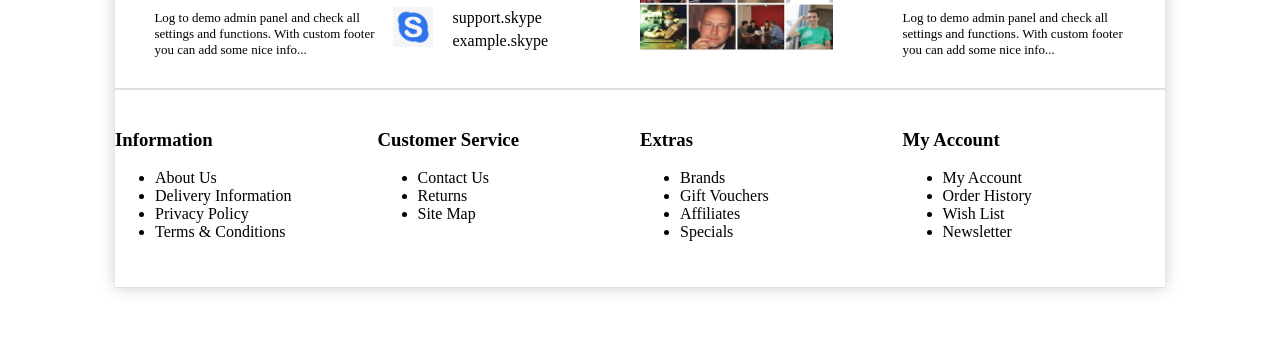
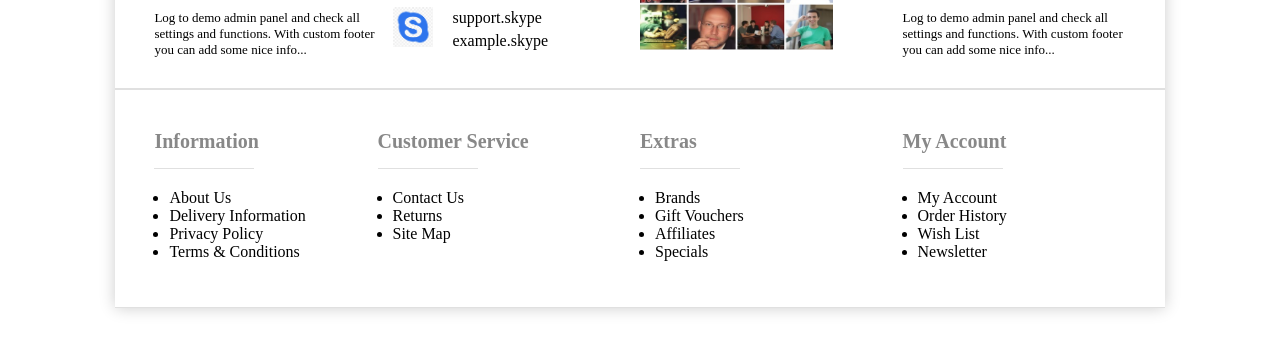
Before and after one commit to Davidsierra12-22/tienda-online, a plain HTML site: page index.html in a window 1280 px wide. Shown: the part 1331-1679 px from the top of the page. Drawn offline with Linux system fonts and the light colour scheme.

Commit message:
vances-noche

```diff
--- a/index.html
+++ b/index.html
@@ -389,6 +389,9 @@
                 </ul>
             </div>
         </div>
+        <div class="gallery6">
+
+        </div>
 
     </div>
 
--- a/stilos.css
+++ b/stilos.css
@@ -144,7 +144,8 @@
     background-repeat: no-repeat;
     background-size: cover;
 }
-.detalles-taladro{
+
+.detalles-taladro {
     margin-right: 140px;
 }
 
@@ -173,7 +174,7 @@
 
 }
 
-.detalles-taladro h4{
+.detalles-taladro h4 {
     background-color: #FFD400;
     color: rgb(6, 76, 168);
     width: 40%;
@@ -857,7 +858,8 @@ p {
     font-size: 20px;
     color: #888;
 }
-.gallery5{
+
+.gallery5 {
     display: grid;
     grid-template-columns: 1fr 1fr 1fr 1fr;
     padding-top: 20px;
@@ -865,3 +867,81 @@ p {
     border-bottom: 1px solid #E0E0E0;
     border-top: 1px solid #E0E0E0;
 }
+
+.information {
+    margin-left: 15%;
+
+}
+.information h3 {
+    font-size: 20px;
+    color: #888;
+}
+
+.information h3::after {
+  content: '';
+  display: block;
+  height: 1px; /* Grosor del borde */
+  width: 100px; /* Ancho del borde, ajusta a tu gusto */
+  background-color: #E0E0E0;
+  margin-top: 15px;
+}
+
+.text-information {
+    padding-left: 15px;
+}
+
+
+.custom-service h3 {
+    font-size: 20px;
+    color: #888;
+}
+.custom-service h3::after {
+  content: '';
+  display: block;
+  height: 1px; /* Grosor del borde */
+  width: 100px; /* Ancho del borde, ajusta a tu gusto */
+  background-color: #E0E0E0;
+  margin-top: 15px;
+}
+
+.text-service {
+    padding-left: 15px;
+}
+
+.extras h3 {
+    font-size: 20px;
+    color: #888;
+}
+.extras h3::after {
+  content: '';
+  display: block;
+  height: 1px; /* Grosor del borde */
+  width: 100px; /* Ancho del borde, ajusta a tu gusto */
+  background-color: #E0E0E0;
+  margin-top: 15px;
+}
+
+.text-extras {
+    padding-left: 15px;
+}
+
+.my-account {
+    margin-right: 15%;
+}
+
+.my-account h3 {
+    font-size: 20px;
+    color: #888;
+}
+.my-account h3::after {
+  content: '';
+  display: block;
+  height: 1px; /* Grosor del borde */
+  width: 100px; /* Ancho del borde, ajusta a tu gusto */
+  background-color: #E0E0E0;
+  margin-top: 15px;
+}
+
+.text-account {
+    padding-left: 15px;
+}
```
Also changed, not shown: WhatsApp Image 2025-09-06 at 7.40.34 AM (1).jpeg (added).
